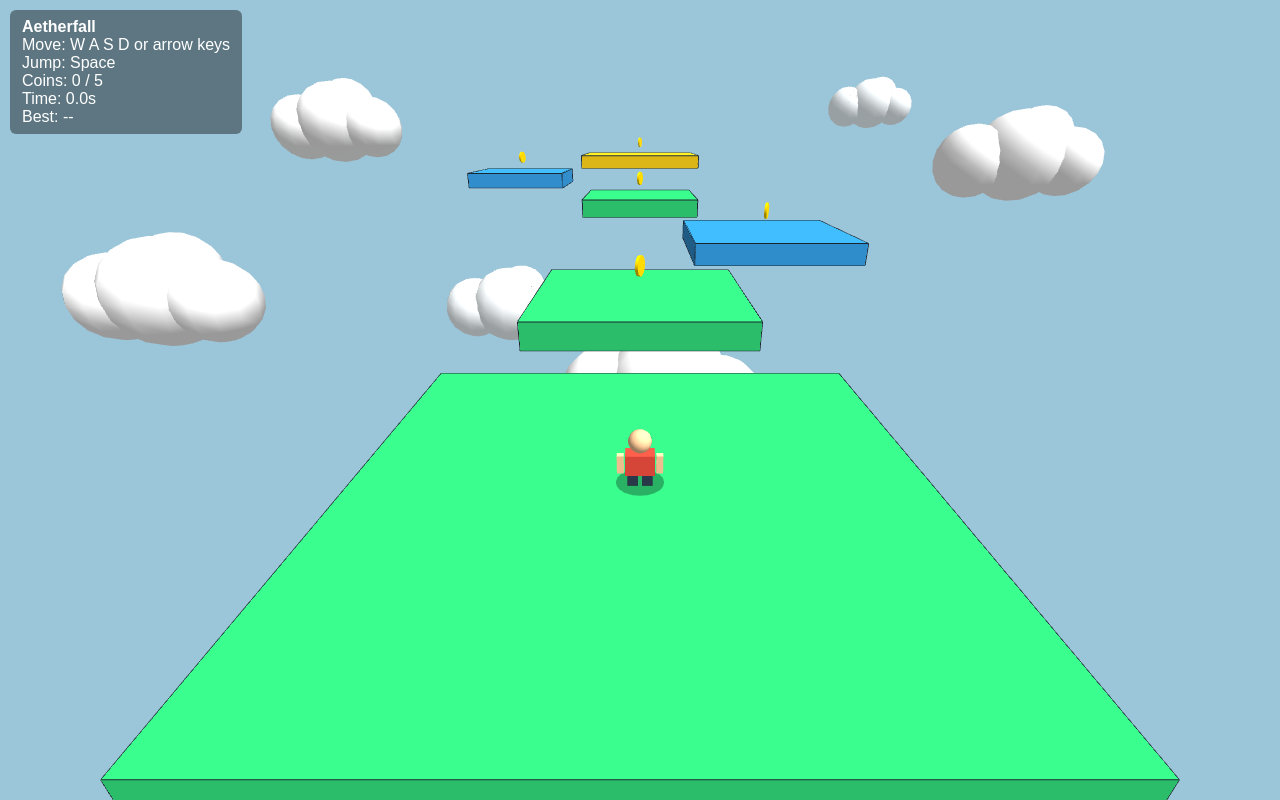
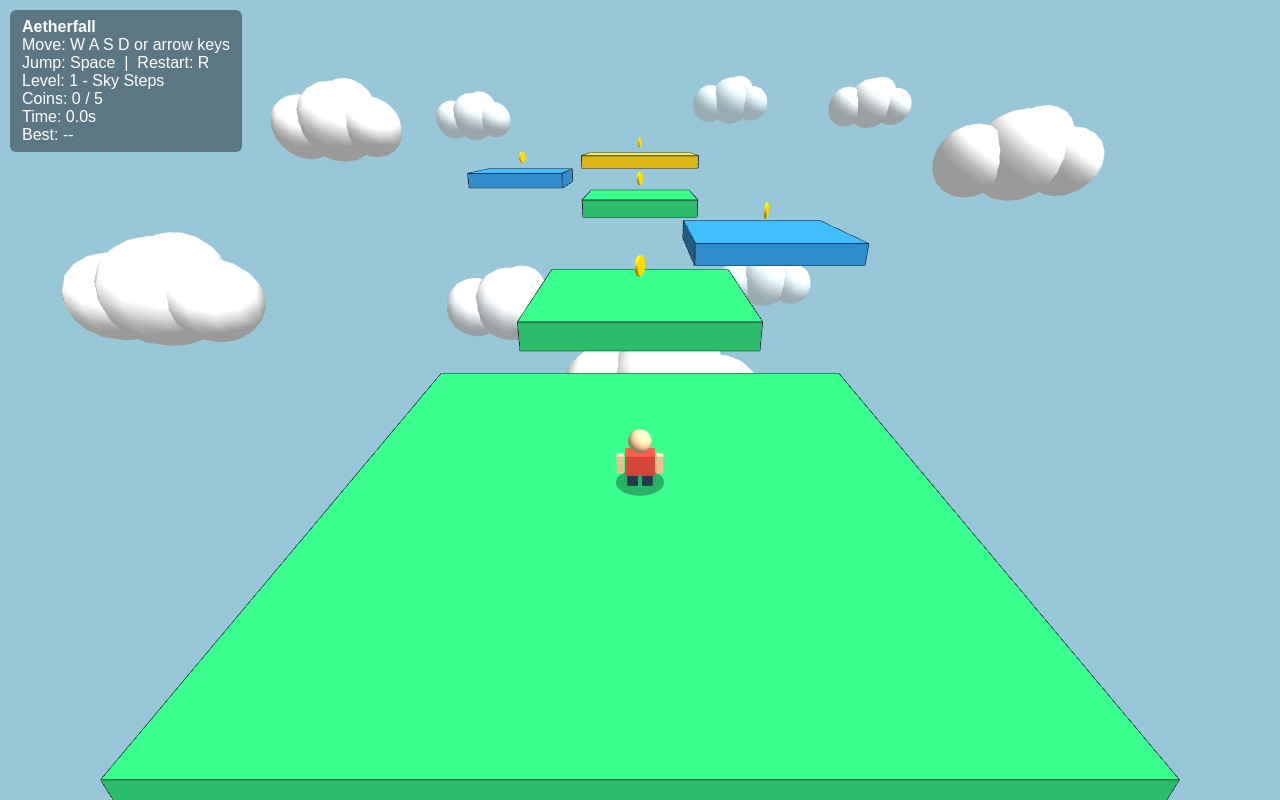
Before and after one commit to ClaudiaLarety/aetherfall, a plain HTML site: page index.html in a window 1280 px wide. Drawn offline with nearby package versions, Linux system fonts and the light colour scheme; animation ran at ten frames a second.

Commit message:
Add level 2 and level system

```diff
--- a/index.html
+++ b/index.html
@@ -7,15 +7,20 @@
 <style>
   body { margin: 0; overflow: hidden; font-family: Arial, sans-serif; }
   #info { position: absolute; top: 10px; left: 10px; color: white; background: rgba(0,0,0,0.4); padding: 8px 12px; border-radius: 6px; }
-  #msg { position: absolute; top: 40%; width: 100%; text-align: center; color: white; font-size: 3rem; font-weight: bold; text-shadow: 2px 2px 6px black; }
+  #msg { position: absolute; top: 38%; width: 100%; text-align: center; color: white; font-size: 3rem; font-weight: bold; text-shadow: 2px 2px 6px black; }
 </style>
 </head>
 <body>
-<div id="info"><b>Aetherfall</b><br>Move: W A S D or arrow keys<br>Jump: Space<br>Coins: <span id="score">0</span> / <span id="total">0</span><br>Time: <span id="timer">0.0</span>s<br>Best: <span id="best">--</span></div>
+<div id="info"><b>Aetherfall</b><br>Move: W A S D or arrow keys<br>Jump: Space &nbsp;|&nbsp; Restart: R<br>Level: <span id="level">1</span><br>Coins: <span id="score">0</span> / <span id="total">0</span><br>Time: <span id="timer">0.0</span>s<br>Best: <span id="best">--</span></div>
 <div id="msg"></div>
 <script src="https://cdnjs.cloudflare.com/ajax/libs/three.js/r128/three.min.js"></script>
 <script>
 const msg = document.getElementById("msg");
+const scoreEl = document.getElementById("score");
+const totalEl = document.getElementById("total");
+const levelEl = document.getElementById("level");
+const timerEl = document.getElementById("timer");
+const bestEl = document.getElementById("best");
 
 const scene = new THREE.Scene();
 const skyLow = new THREE.Color(0x87ceeb);
@@ -34,33 +39,38 @@ const sun = new THREE.DirectionalLight(0xffffff, 0.8);
 sun.position.set(10, 20, 10);
 scene.add(sun);
 
-// Platforms: x, y, z (centre), width, height, depth
+// Levels. Each platform: x, y, z (centre), width, height, depth
 // Moving platforms add: axis ("x" or "z"), range, speed
-const platformData = [
+const levels = [
+  {
+    name: "Sky Steps",
+    data: [
       [0, 0, 0, 12, 1, 12],
       [0, 1, -12, 8, 1, 8],
       [6, 2, -21, 8, 1, 8, "x", 4, 1.2],
       [0, 3, -30, 7, 1, 7],
       [-7, 4, -39, 7, 1, 7, "x", 4, 1.5],
       [0, 5, -48, 10, 1, 10]
+    ]
+  },
+  {
+    name: "Cloud Run",
+    data: [
+      [0, 0, 0, 10, 1, 10],
+      [0, 1, -12, 6, 1, 6],
+      [0, 2, -21, 5, 1, 5, "x", 5, 1.5],
+      [8, 3, -29, 5, 1, 5],
+      [0, 4, -37, 4, 1, 4, "z", 3, 1.8],
+      [-8, 5, -46, 4, 1, 4],
+      [0, 6, -54, 5, 1, 5, "x", 4, 2],
+      [0, 7, -64, 8, 1, 8]
+    ]
+  }
 ];
-const platforms = [];
-platformData.forEach(([x, y, z, w, h, d, axis, range, speed], i) => {
-  const isGoal = i === platformData.length - 1;
-  let color = 0x2ecc71;
-  if (axis) color = 0x3498db;
-  if (isGoal) color = 0xf1c40f;
-  const geo = new THREE.BoxGeometry(w, h, d);
-  const mesh = new THREE.Mesh(geo, new THREE.MeshLambertMaterial({ color: color }));
-  mesh.position.set(x, y, z);
-  const edges = new THREE.LineSegments(
-    new THREE.EdgesGeometry(geo),
-    new THREE.LineBasicMaterial({ color: 0x1b2631 })
-  );
-  mesh.add(edges);
-  scene.add(mesh);
-  platforms.push({ x, y, z, w, h, d, baseX: x, baseZ: z, axis, range, speed, dx: 0, dz: 0, mesh });
-});
+let levelIndex = 0;
+let platforms = [];
+let coins = [];
+let collected = 0;
 
 // Clouds
 function makeCloud(x, y, z, s) {
@@ -81,25 +91,12 @@ const clouds = [
   makeCloud(20, 6, -25, 1.5),
   makeCloud(-25, 8, -40, 1.8),
   makeCloud(22, 10, -55, 1.4),
+  makeCloud(10, 11, -70, 1.6),
+  makeCloud(-20, 9, -62, 1.5),
   makeCloud(0, -6, -20, 2),
-  makeCloud(-14, -8, -45, 2.2)
+  makeCloud(-14, -8, -45, 2.2),
+  makeCloud(14, -9, -60, 2)
 ];
-
-// Coins
-const coins = [];
-platformData.forEach(([x, y, z, w, h, d], i) => {
-  if (i === 0) return;
-  const geo = new THREE.CylinderGeometry(0.4, 0.4, 0.12, 20);
-  geo.rotateX(Math.PI / 2);
-  const coin = new THREE.Mesh(geo, new THREE.MeshLambertMaterial({ color: 0xffd700 }));
-  coin.position.set(x, y + h / 2 + 1, z);
-  coin.userData.plat = platforms[i];
-  scene.add(coin);
-  coins.push(coin);
-});
-let collected = 0;
-const scoreEl = document.getElementById("score");
-document.getElementById("total").textContent = coins.length;
 
 // Player character (centre of the group is the centre of a 1x1x1 box)
 const player = new THREE.Group();
@@ -138,7 +135,6 @@ const armR = makeLimb(0.4, 0.17, 0.14, 0.4, skinMat);
 
 scene.add(player);
 const start = { x: 0, y: 1.5, z: 0 };
-player.position.set(start.x, start.y, start.z);
 let walkPhase = 0;
 
 // Blob shadow under the player
@@ -155,19 +151,80 @@ const SPEED = 8;
 const JUMP = 13;
 const GRAVITY = 28;
 
-const keys = {};
-window.addEventListener("keydown", e => { keys[e.code] = true; });
-window.addEventListener("keyup", e => { keys[e.code] = false; });
-
 let timerRunning = false;
 let finished = false;
 let elapsed = 0;
 let gameTime = 0;
-const timerEl = document.getElementById("timer");
-const bestEl = document.getElementById("best");
 let best = null;
-try { best = parseFloat(localStorage.getItem("aetherfallBest")) || null; } catch (e) {}
-if (best) bestEl.textContent = best.toFixed(1);
+
+function bestKey() {
+  return levelIndex === 0 ? "aetherfallBest" : "aetherfallBest" + (levelIndex + 1);
+}
+
+function loadLevel(index) {
+  levelIndex = index;
+  platforms.forEach(p => scene.remove(p.mesh));
+  coins.forEach(c => scene.remove(c));
+  platforms = [];
+  coins = [];
+  const data = levels[index].data;
+
+  data.forEach(([x, y, z, w, h, d, axis, range, speed], i) => {
+    const isGoal = i === data.length - 1;
+    let color = 0x2ecc71;
+    if (axis) color = 0x3498db;
+    if (isGoal) color = 0xf1c40f;
+    const geo = new THREE.BoxGeometry(w, h, d);
+    const mesh = new THREE.Mesh(geo, new THREE.MeshLambertMaterial({ color: color }));
+    mesh.position.set(x, y, z);
+    const edges = new THREE.LineSegments(
+      new THREE.EdgesGeometry(geo),
+      new THREE.LineBasicMaterial({ color: 0x1b2631 })
+    );
+    mesh.add(edges);
+    scene.add(mesh);
+    platforms.push({ x, y, z, w, h, d, baseX: x, baseZ: z, axis, range, speed, dx: 0, dz: 0, mesh });
+  });
+
+  data.forEach(([x, y, z, w, h, d], i) => {
+    if (i === 0) return;
+    const geo = new THREE.CylinderGeometry(0.4, 0.4, 0.12, 20);
+    geo.rotateX(Math.PI / 2);
+    const coin = new THREE.Mesh(geo, new THREE.MeshLambertMaterial({ color: 0xffd700 }));
+    coin.position.set(x, y + h / 2 + 1, z);
+    coin.userData.plat = platforms[i];
+    scene.add(coin);
+    coins.push(coin);
+  });
+
+  collected = 0;
+  scoreEl.textContent = "0";
+  totalEl.textContent = coins.length;
+  levelEl.textContent = (index + 1) + " - " + levels[index].name;
+
+  player.position.set(start.x, start.y, start.z);
+  player.rotation.y = 0;
+  vy = 0;
+  onGround = false;
+  timerRunning = false;
+  finished = false;
+  elapsed = 0;
+  gameTime = 0;
+  timerEl.textContent = "0.0";
+  msg.innerHTML = "";
+
+  best = null;
+  try { best = parseFloat(localStorage.getItem(bestKey())) || null; } catch (e) {}
+  bestEl.textContent = best ? best.toFixed(1) : "--";
+}
+
+const keys = {};
+window.addEventListener("keydown", e => {
+  keys[e.code] = true;
+  if (e.code === "KeyR") loadLevel(levelIndex);
+  if (e.code === "Enter" && finished) loadLevel((levelIndex + 1) % levels.length);
+});
+window.addEventListener("keyup", e => { keys[e.code] = false; });
 
 function update(dt) {
   gameTime += dt;
@@ -231,14 +288,17 @@ function update(dt) {
       onGround = true;
       if (i === platforms.length - 1 && !finished) {
         finished = true;
-        let text = "You made it! 🎉 " + elapsed.toFixed(1) + "s";
+        const lastLevel = levelIndex === levels.length - 1;
+        let text = lastLevel ? "You finished Aetherfall! 🎉" : "Level complete! 🎉";
+        text += "<br>" + elapsed.toFixed(1) + "s";
         if (!best || elapsed < best) {
           best = elapsed;
           bestEl.textContent = best.toFixed(1);
-          try { localStorage.setItem("aetherfallBest", best); } catch (e) {}
+          try { localStorage.setItem(bestKey(), best); } catch (e) {}
           text += " (new best!)";
         }
-        msg.textContent = text;
+        text += '<br><span style="font-size:1.4rem">' + (lastLevel ? "Press Enter to play again" : "Press Enter for the next level") + "</span>";
+        msg.innerHTML = text;
       }
     }
   });
@@ -287,7 +347,7 @@ function update(dt) {
   if (player.position.y < -15) {
     player.position.set(start.x, start.y, start.z);
     vy = 0;
-    msg.textContent = "";
+    msg.innerHTML = "";
     timerRunning = false;
     finished = false;
     elapsed = 0;
@@ -296,7 +356,7 @@ function update(dt) {
 }
 
 function updateSky() {
-  const t = Math.min(Math.max(player.position.y / 6, 0), 1);
+  const t = Math.min(Math.max(player.position.y / 7, 0), 1);
   skyNow.lerpColors(skyLow, skyHigh, t);
   scene.fog.color.copy(skyNow);
 }
@@ -305,6 +365,8 @@ function updateCamera() {
   camera.position.set(player.position.x, player.position.y + 6, player.position.z + 10);
   camera.lookAt(player.position.x, player.position.y, player.position.z - 3);
 }
+
+loadLevel(0);
 
 const clock = new THREE.Clock();
 function animate() {
```
Lines whose indentation alone changed are shown as unchanged.
